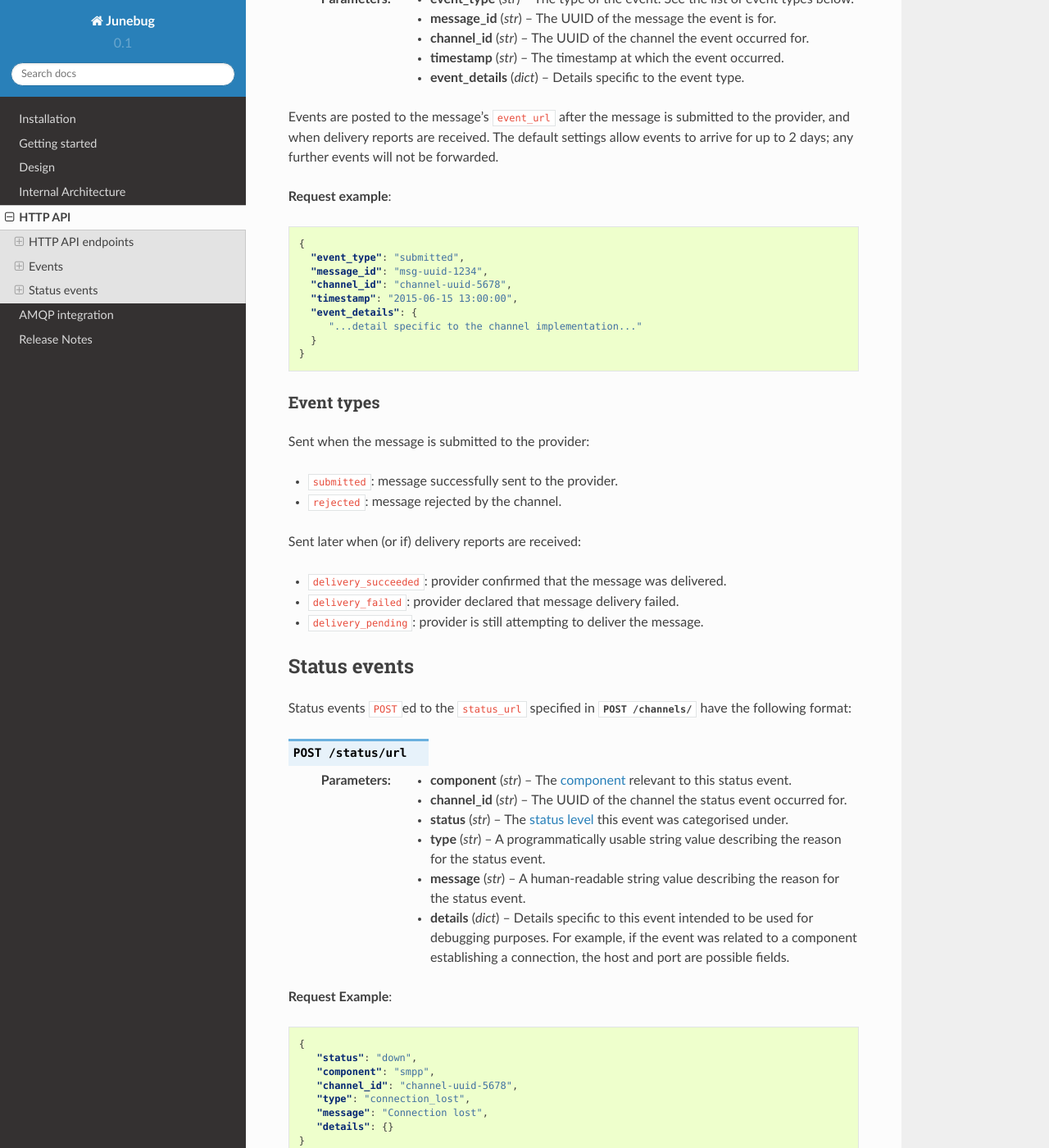
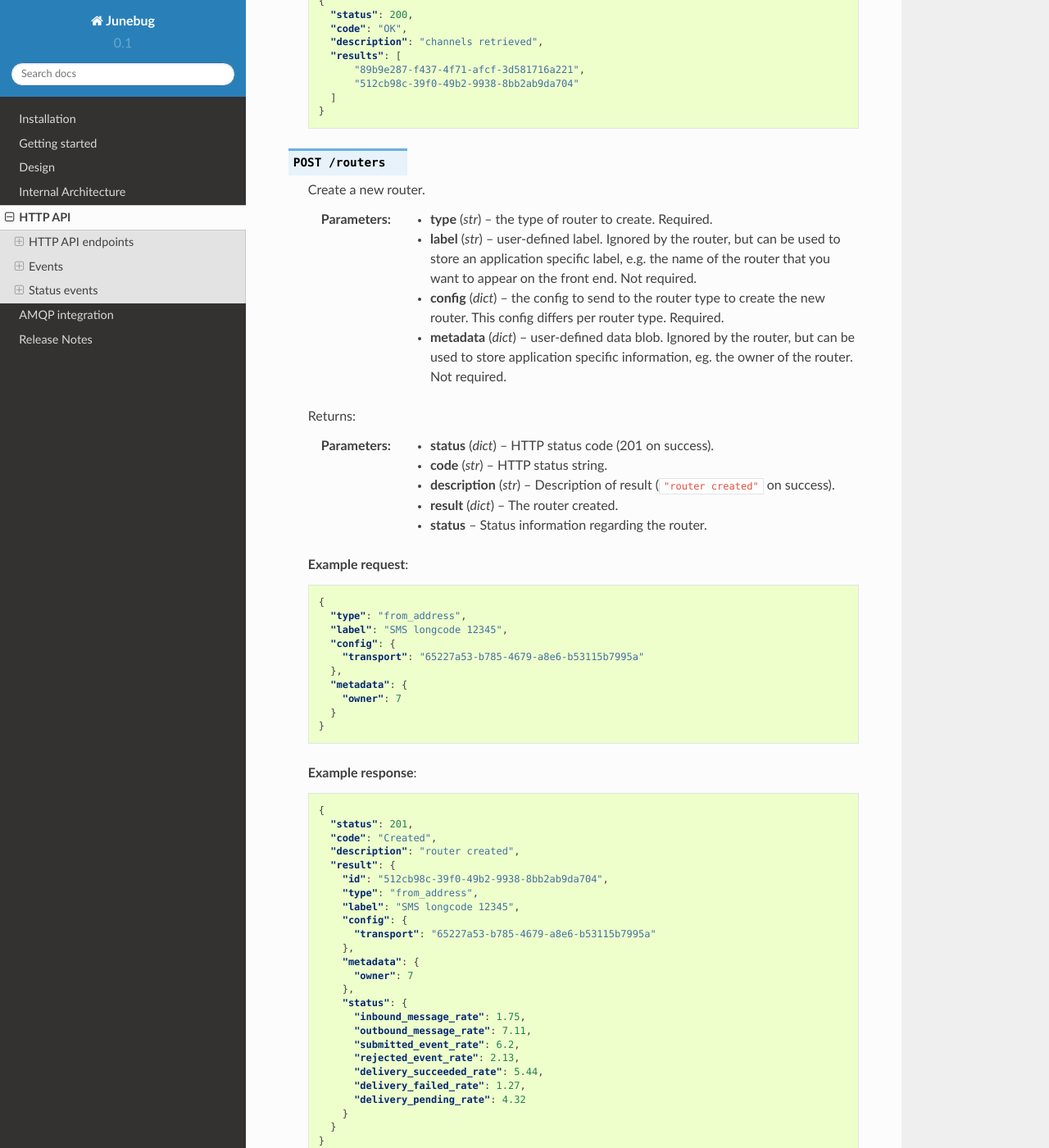
Before and after one commit to praekeltfoundation/junebug, a Sphinx documentation site: the page built from docs/http_api.rst, in a window 1280 px wide and 1400 px high, scrolled down 5992 px. Shown: the whole window at 82% size. Built offline with Sphinx 7.4.7 and the Read the Docs theme 2.0.0, drawn with Linux system fonts in a browser that asks for light colours; pages that are not in the unit, such as notebooks, are missing from menus; some of the changed text lies outside the part shown.

Commit message:
Add documentation for managing routers

```diff
--- a/docs/http_api.rst
+++ b/docs/http_api.rst
@@ -337,6 +337,121 @@ Messages
         }
       }
 
+Routers
+^^^^^^^
+
+.. http:get:: /routers
+
+   Get a list of routers.
+
+   **Example response**:
+
+   .. sourcecode:: json
+
+      {
+        "status": 200,
+        "code": "OK",
+        "description": "channels retrieved",
+        "results": [
+            "89b9e287-f437-4f71-afcf-3d581716a221",
+            "512cb98c-39f0-49b2-9938-8bb2ab9da704"
+        ]
+      }
+
+
+.. _`creating a router`:
+.. http:post:: /routers
+
+   Create a new router.
+
+   :param str type:
+       the type of router to create. Required.
+   :param str label:
+       user-defined label. Ignored by the router, but can be used to store
+       an application specific label, e.g. the name of the router that you want
+       to appear on the front end. Not required.
+   :param dict config:
+       the config to send to the router type to create the new router. This
+       config differs per router type. Required.
+   :param dict metadata:
+       user-defined data blob. Ignored by the router, but can be used to store
+       application specific information, eg. the owner of the router. Not
+       required.
+
+   Returns:
+
+   :param int status:
+       HTTP status code (201 on success).
+   :param str code:
+       HTTP status string.
+   :param str description:
+       Description of result (``"router created"`` on success).
+   :param dict result:
+       The router created.
+   :param dict status:
+       Status information regarding the router.
+
+   **Example request**:
+
+   .. sourcecode:: json
+
+      {
+        "type": "from_address",
+        "label": "SMS longcode 12345",
+        "config": {
+          "transport": "65227a53-b785-4679-a8e6-b53115b7995a"
+        },
+        "metadata": {
+          "owner": 7
+        }
+      }
+
+   **Example response**:
+
+   .. sourcecode:: json
+
+      {
+        "status": 201,
+        "code": "Created",
+        "description": "router created",
+        "result": {
+          "id": "512cb98c-39f0-49b2-9938-8bb2ab9da704",
+          "type": "from_address",
+          "label": "SMS longcode 12345",
+          "config": {
+            "transport": "65227a53-b785-4679-a8e6-b53115b7995a"
+          },
+          "metadata": {
+            "owner": 7
+          },
+          "status": {
+            "inbound_message_rate": 1.75,
+            "outbound_message_rate": 7.11,
+            "submitted_event_rate": 6.2,
+            "rejected_event_rate": 2.13,
+            "delivery_succeeded_rate": 5.44,
+            "delivery_failed_rate": 1.27,
+            "delivery_pending_rate": 4.32
+          }
+        }
+      }
+
+.. http:get:: /routers/(router_id:str)
+
+   Get the configuration and status information for a router. Returns in the
+   same format as `creating a router`_.
+
+.. http:put:: /routers/(router_id:str)
+
+   Replace the router's configuration with the one provided. Takes and returns
+   the same parameters as `creating a router`_.
+
+.. http:patch:: /routers/(router_id:str)
+
+   Replace parts of the router's configuration with the parts provided. Takes
+   and returns the same parameters as `creating a router`_, except no
+   parameters are required.
+
 
 Events
 ------
```
